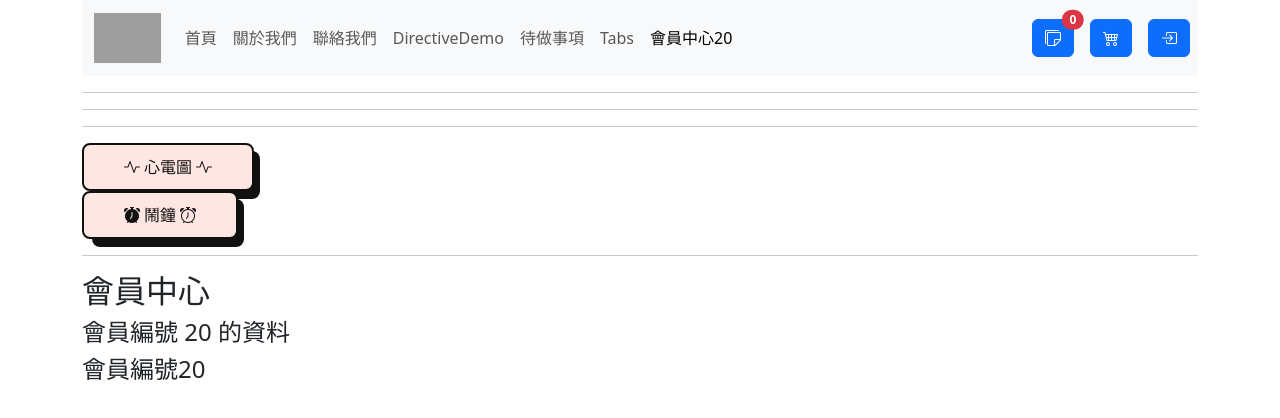
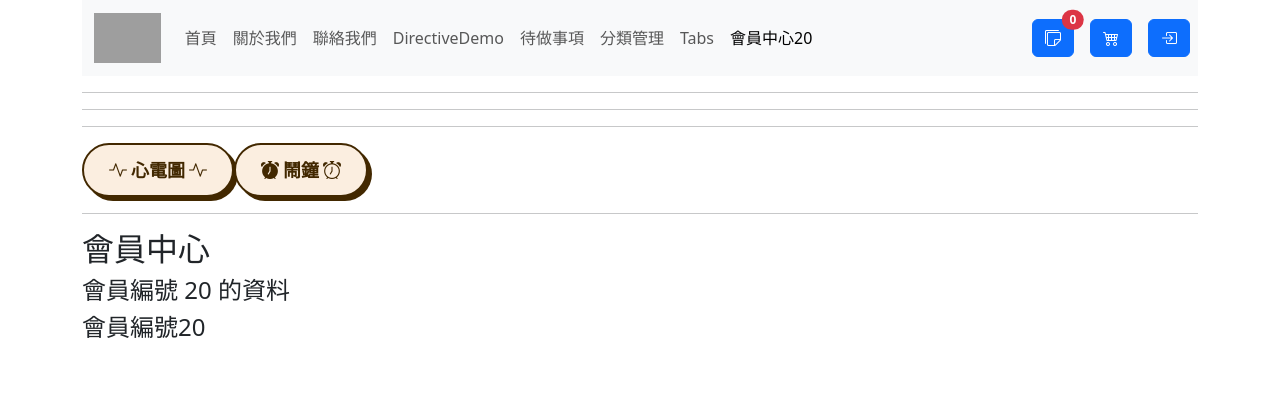
Before and after one commit to jayhong329/VueFromHome, a Vue app: page /member/20 in a window 1280 px wide. Shown: the top 418 px of the page. Built offline with nearby package versions, Linux system fonts and the light colour scheme; grey boxes are pictures that could not be loaded.

Commit message:
練習串接API-讀取景點資料

```diff
--- a/src/components/FancyButton.vue
+++ b/src/components/FancyButton.vue
@@ -3,31 +3,25 @@
 </script>
 
 <template>
-    <button class="button-56">
+    <button class="button-74">
         <slot></slot>
     </button>
 </template>
 
 <style lang="css" scoped>
-
 /* CSS */
-.button-56 {
-  align-items: center;
-  background-color: #fee6e3;
-  border: 2px solid #111;
-  border-radius: 8px;
-  box-sizing: border-box;
-  color: #111;
+.button-74 {
+  background-color: #fbeee0;
+  border: 2px solid #422800;
+  border-radius: 30px;
+  box-shadow: #422800 4px 4px 0 0;
+  color: #422800;
   cursor: pointer;
-  display: flex;
-  font-family: Inter,sans-serif;
-  font-size: 16px;
-  height: 48px;
-  justify-content: center;
-  line-height: 24px;
-  max-width: 100%;
-  padding: 0 25px;
-  position: relative;
+  display: inline-block;
+  font-weight: 600;
+  font-size: 18px;
+  padding: 0 18px;
+  line-height: 50px;
   text-align: center;
   text-decoration: none;
   user-select: none;
@@ -35,37 +29,19 @@
   touch-action: manipulation;
 }
 
-.button-56:after {
-  background-color: #111;
-  border-radius: 8px;
-  content: "";
-  display: block;
-  height: 48px;
-  left: 0;
-  width: 100%;
-  position: absolute;
-  top: -2px;
-  transform: translate(8px, 8px);
-  transition: transform .2s ease-out;
-  z-index: -1;
+.button-74:hover {
+  background-color: #fff;
 }
 
-.button-56:hover:after {
-  transform: translate(0, 0);
-}
-
-.button-56:active {
-  background-color: #ffdeda;
-  outline: 0;
-}
-
-.button-56:hover {
-  outline: 0;
+.button-74:active {
+  box-shadow: #422800 2px 2px 0 0;
+  transform: translate(2px, 2px);
 }
 
 @media (min-width: 768px) {
-  .button-56 {
-    padding: 0 40px;
+  .button-74 {
+    min-width: 120px;
+    padding: 0 25px;
   }
 }
 </style>
--- a/src/components/NavbarComponent.vue
+++ b/src/components/NavbarComponent.vue
@@ -28,10 +28,13 @@
             <RouterLink :to="{ name: 'Directive' }" class="nav-link"  activeClass="active">DirectiveDemo</RouterLink>
         </li>
         <li class="nav-item">
-            <RouterLink :to="{ name: 'todos' }" class="nav-link"  activeClass="active">待做事項</RouterLink>
+            <RouterLink :to="{ name: 'Todos' }" class="nav-link"  activeClass="active">待做事項</RouterLink>
         </li>
         <li class="nav-item">
-            <RouterLink :to="{ name: 'tabs' }" class="nav-link"  activeClass="active">Tabs</RouterLink>
+            <RouterLink :to="{ name: 'Categories' }" class="nav-link"  activeClass="active">分類管理</RouterLink>
+        </li>
+        <li class="nav-item">
+            <RouterLink :to="{ name: 'Tabs' }" class="nav-link"  activeClass="active">Tabs</RouterLink>
         </li>
         <li class="nav-item">
             <RouterLink :to="{ name: 'Member', params:{id:'20'} }" class="nav-link"  activeClass="active">會員中心20</RouterLink>
--- a/src/router.js
+++ b/src/router.js
@@ -11,6 +11,7 @@ import TodosView from "./views/TodosView.vue";
 import RegisterView from "./views/RegisterView.vue";
 import LoginView from "./views/LoginView.vue";
 import TabsView from "./views/TabsView.vue";
+import CategoryCRUD from "./views/CategoryCRUD.vue";
 
 
 // 路由設定 path 比對 URL ，比對成功就載入對應的組件
@@ -59,16 +60,22 @@ const routes = [
         props:true
     },
     {
+        // http://localhost:5173/categories  => 載入 CategoryCRUD Conponent
+        path:'/categories',
+        component:CategoryCRUD,
+        name:"Categories",
+    },
+    {
         // http://localhost:5173/tabs  => 載入 TabsView Conponent
         path:'/tabs',
         component:TabsView,
-        name:"tabs",
+        name:"Tabs",
     },
     {
         //http://localhost:5173/todos  => 載入 TodosView Component
         path:'/todos',
         component:TodosView,
-        name:'todos'
+        name:'Todos'
     },
     {
         //http://localhost:5173/register  => 載入 RegisterView Component
--- /dev/null
+++ b/src/views/CategoryCRUD.vue
@@ -0,0 +1,41 @@
+<script setup>
+import { ref } from 'vue';
+    const BASE_URL = import.meta.env.VITE_APIURL
+    const API_URL = `${BASE_URL}/category/`
+    // const API_URL = 'http://127.0.0.1:8000/api/category/'
+
+    const categories = ref([])
+
+    const loadCategories = async () =>{
+        const response = await fetch(API_URL)
+        const datas = await response.json()
+        console.log(datas)
+        categories.value = datas
+        console.log(categories.value)
+    }
+    loadCategories()
+
+</script>
+
+<template>
+    <div>
+        <h2>分類資料管理</h2>
+        <div class="row">
+    <div class="col-4">
+        <ul class="list-group">
+  <li v-for="category in categories" :key="category.categoryid" class="list-group-item d-flex justify-content-between align-items-center">
+   {{ category.categoryname }}
+   <div>
+    <span class="badge text-bg-primary rounded-pill m-1"><i class="bi bi-pencil-square"></i></span>
+    <span class="badge text-bg-danger rounded-pill m-1"><i class="bi bi-trash-fill"></i></span>
+   </div>
+  </li>
+
+
+</ul>
+    </div>
+    <div class="col-4"></div>
+    <div class="col-4"></div>
+ </div>
+    </div>
+</template>
```
Also changed, not shown: 1 other file (tests, documents, lock files or other folders).
